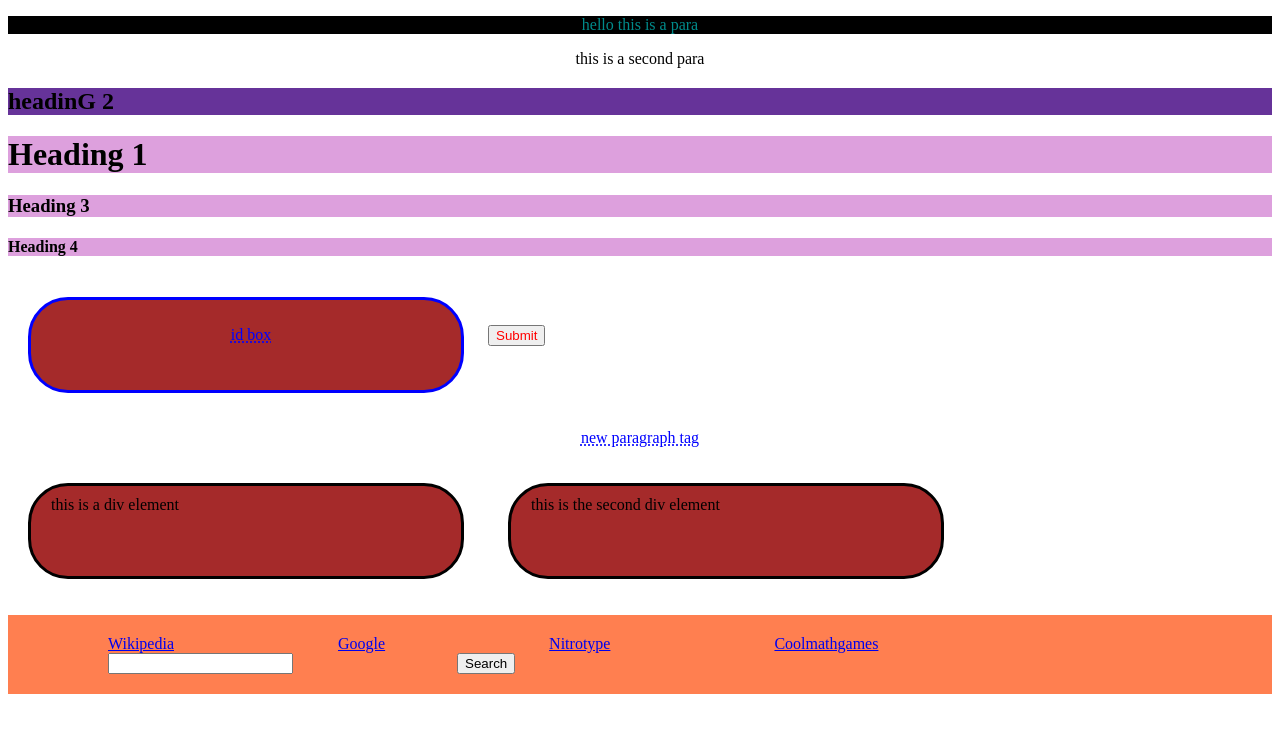
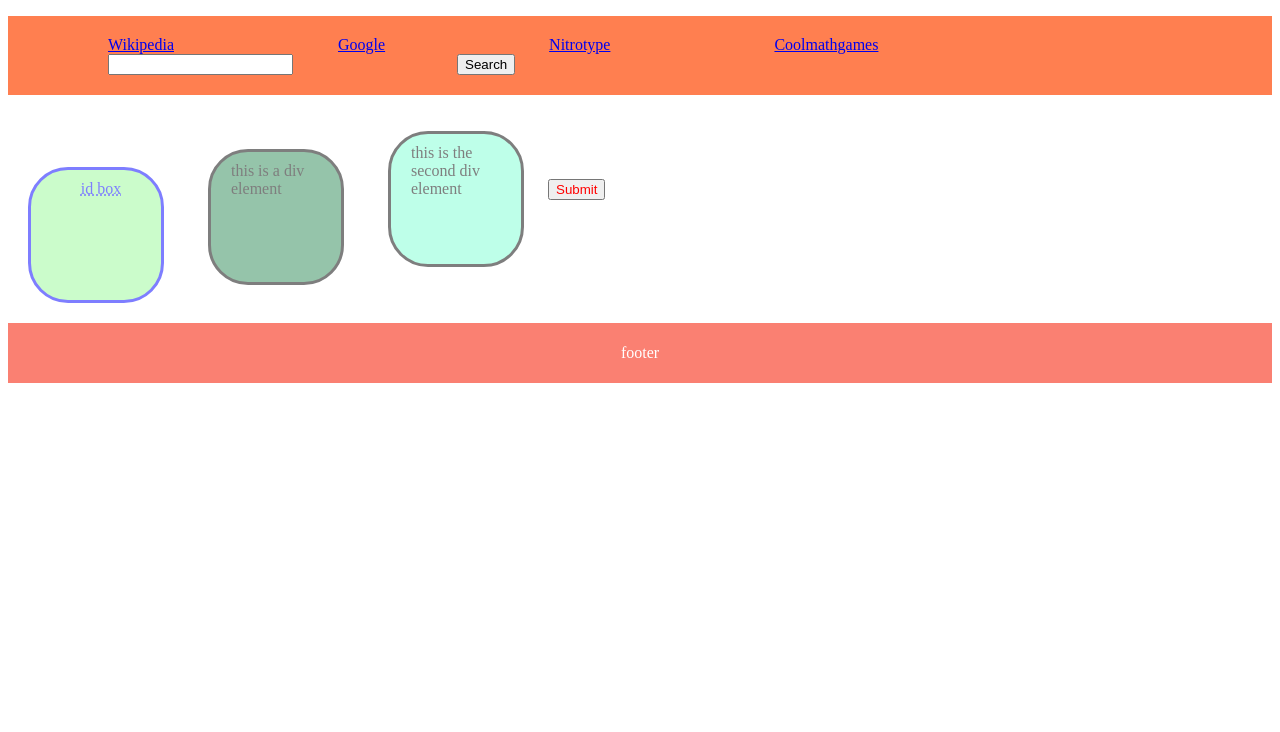
Before and after one commit to rssssssssssssssssssssssssssssssssssss/CSS-007-10-7, a plain HTML site: page index.html in a window 1280 px wide. Drawn offline with Linux system fonts and the light colour scheme.

Commit message:
removed headers and added homework for 10.16

```diff
--- a/index.html
+++ b/index.html
@@ -12,24 +12,7 @@
      </style> -->
 </head>
 <body>
-    <p style="color: darkcyan;background-color: black;">hello this is a para</p>
-    <p> this is a second para</p>
-    <h2> headinG 2</h2>
-
-    <h1 class="heading-class"> Heading 1</h1>
-    <h3 class="heading-class"> Heading 3</h3>
-    <h4 class="heading-class"> Heading 4</h4>
-
-    <div id="box">
-        <p>id box</p>
-    </div>
-
-    <input type="Submit" style="color: red;">
-
-    <p id="box"> new paragraph tag</p>
-    <div id="one"> this is a div element</div>
-    <div id="one"> this is the second div element</div>
-    <header>
+    <header></header>
         <nav>
             <ul>
                 <li><a href="https://www.wikipedia.com">Wikipedia</a></li>
@@ -38,8 +21,17 @@
                 <li><a href="https://www.coolmathgames.com">Coolmathgames</a></li>
                 <li><input type="text" placeholdres="Search"></li>
                 <li><Button>Search</Button></li>
+
             </ul>
         </nav>
     </header>
+
+    <div id="box"> id box</div>
+    <div id="box2"> this is a div element</div>
+    <div id="box3"> this is the second div element</div>
+    <input type="Submit" style="color: red;">
+<footer>
+    <p>footer</p>
+</footer>
 </body>
 </html>
--- a/styles.css
+++ b/styles.css
@@ -10,9 +10,16 @@ h2 {
 
 #box{
     color: blue;
+    background-color: palegreen;
     text-align: center;
     text-decoration-line: underline;
     text-decoration-style: dotted;
+}
+#box2{
+    background-color: seagreen;
+}
+#box3{
+    background-color: aquamarine;
 }
 
 p{
@@ -20,9 +27,8 @@ p{
 }
 
 div{
-    background-color:brown;
-    width:400px;
-    height:60px;
+    width:100px;
+    height:100px;
     border-width:3px;
     border-color: black;
     border-width:50px;
@@ -31,6 +37,7 @@ div{
     padding: 10px 10px 20px 20px;
     margin:20px;
     display:inline-block;
+    opacity: .5;
 }
 nav ul{
     list-style:none;
@@ -43,3 +50,9 @@ nav ul li{
     display:inline;
     margin:10vh;
 }
+footer{
+    background-color: salmon;
+    color:white;
+    padding: 5px;
+
+}
```
